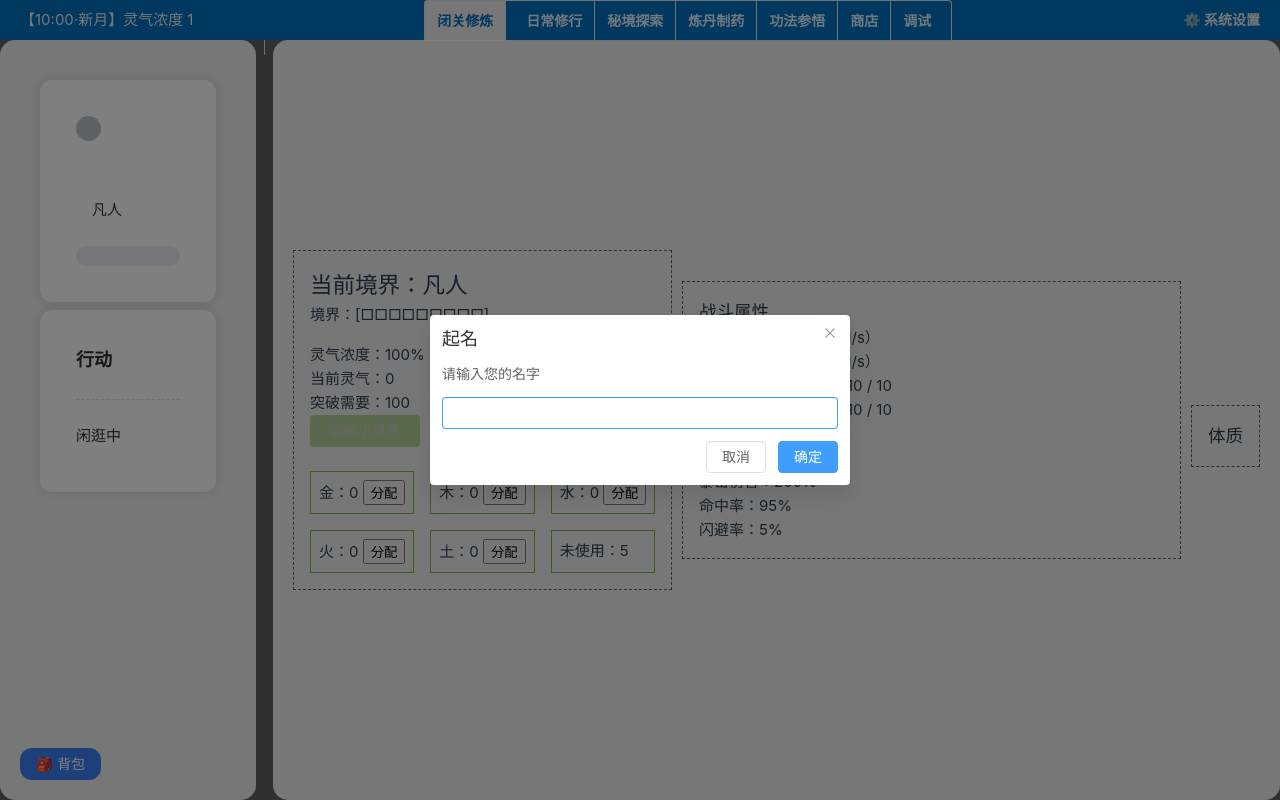
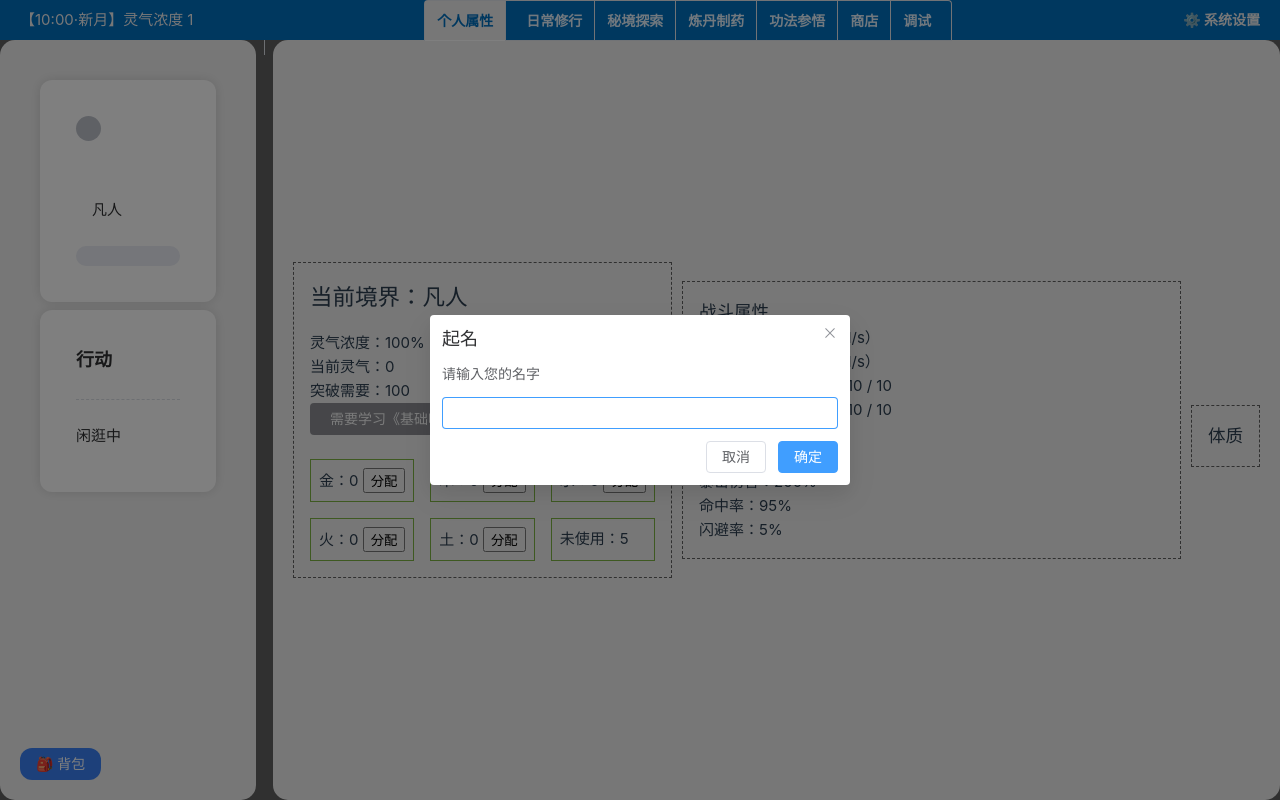
Before and after one commit to gjy1992/CultivatingLoop, a Vue app: page / in a window 1280 px wide. Built offline with nearby package versions, Linux system fonts and the light colour scheme; the HTML template or start-up script is replaced by a standard one.

Commit message:
优化突破按钮及提示，todo又加了一大堆

```diff
--- a/src/App.vue
+++ b/src/App.vue
@@ -127,7 +127,7 @@ export default defineComponent({
 
     // 主操作列表[4,9](@ref)
     const mainActions: GameAction[] = reactive([
-      { label: '闭关修炼', path: '/' },
+      { label: '个人属性', path: '/' },
       { label: '日常修行', path: '/action' },
       { label: '秘境探索', path: '/map', enable: (user) => user.realmStatus.majorRealm > 1 },
       { label: '炼丹制药', path: '/alchemy', enable: () => false },
--- a/src/stores/user.ts
+++ b/src/stores/user.ts
@@ -388,15 +388,16 @@ interface SkillData {
   level: number // 技能等级
 }
 
-type UserCondition = (user: UserStoreType) => boolean
-const LevelUpRequirements: (UserCondition | undefined)[] = [
-  //凡人=>练气
-  (user: UserStoreType) => {
-    return user.hasPassiveSkills('基础吐纳术')
-  },
+type LevelUpRequirement = {
+  check: (user: UserStoreType) => boolean
+  description: string
+}
+
+const LevelUpRequirements: (LevelUpRequirement | undefined)[] = [
   //练气=>筑基
-  (user: UserStoreType) => {
-    return user.hasPassiveSkills('筑基丹')
+  {
+    check: (user) => user.hasPassiveSkills('筑基丹'),
+    description: '需要购买 筑基丹 ',
   },
 ]
 
@@ -538,14 +539,28 @@ export const useUserStore = defineStore('user', {
         return -1 // 死亡
       }
     },
-    CanLevelUp(): boolean {
-      // 判断是否可以突破
-      let r = this.qiSystem.currentQi >= this.realmStatus.requiredQi
-      if (this.realmStatus.minorRealm == 9 || this.realmStatus.majorRealm == 0) {
-        const req_func = LevelUpRequirements[this.realmStatus.majorRealm]
-        if (req_func) r = r && req_func(this)
+    CanLevelUp(): { can: boolean; reason?: string } {
+      if (this.realmStatus.minorRealm === 0 && this.qiSystem.currentQi === 0) {
+        return { can: false, reason: "需要学习《基础吐纳术》并开始修行" };
       }
-      return r
+      const hasEnoughQi = this.qiSystem.currentQi >= this.realmStatus.requiredQi
+      let can = hasEnoughQi
+      let reason = ''
+
+      const requirement = LevelUpRequirements[this.realmStatus.majorRealm-1]
+
+      if (this.realmStatus.minorRealm === 9) {
+        if (requirement && !requirement.check(this)) {
+          can = false
+          reason = requirement.description
+        }
+      }
+
+      if (!hasEnoughQi) {
+        reason = '灵气不足'
+      }
+
+      return { can, reason }
     },
     LevelUp(): void {
       if (this.realmStatus.majorRealm == 0) {
--- a/src/views/CultivateView.vue
+++ b/src/views/CultivateView.vue
@@ -6,7 +6,6 @@
       <!-- 境界状态 -->
       <div class="realm-status">
         <h2>当前境界：{{ player.majorRealmsName() }} {{ player.minorRealmsName() }}</h2>
-        <div class="progress">境界：[{{ realmProgress }}]</div>
       </div>
 
       <!-- 灵气操作 -->
@@ -14,27 +13,13 @@
         <p>灵气浓度：{{ Math.round(player.qiSystem.concentrationFactor * 100) }}%</p>
         <p>当前灵气：{{ Math.round(player.qiSystem.currentQi) }}</p>
         <p>突破需要：{{ player.realmStatus.requiredQi }}</p>
-        <!-- <el-button @click="absorbQi">吸收灵气</el-button> -->
         <el-button
           @click="player.LevelUp()"
-          :disabled="
-            !player.CanLevelUp() ||
-            player.realmStatus.minorRealm == 9 ||
-            player.realmStatus.majorRealm == 0
-          "
+          :disabled="!breakthroughInfo.can"
           class="breakthrough-btn"
+          :style="{ color: player.CanLevelUp().can ? '#ffd700' : '#ffffff' }"
         >
-          突破小境界
-        </el-button>
-        <el-button
-          @click="player.LevelUp()"
-          :disabled="
-            !player.CanLevelUp() ||
-            (player.realmStatus.minorRealm < 9 && player.realmStatus.majorRealm > 0)
-          "
-          class="breakthrough-btn"
-        >
-          突破大境界
+          {{ breakthroughInfo.reason ? breakthroughInfo.reason : '突破' }}
         </el-button>
       </div>
 
@@ -111,10 +96,7 @@ import { ElButton } from 'element-plus'
 const player = useUserStore()
 
 // 计算属性[2,5](@ref)
-const realmProgress = computed(() => {
-  const progress = player.realmStatus.minorRealm
-  return '■'.repeat(progress) + '□'.repeat(9 - progress)
-})
+const breakthroughInfo = computed(() => player.CanLevelUp())
 
 // 突破境界方法
 const startBreakThrough = () => {
@@ -176,7 +158,7 @@ const constitutionHint = (v: ConstitutionData) => {
 
 .breakthrough-btn {
   padding: 8px 20px;
-  background: #7cb342;
+  background: #2c2f3a;
   border: none;
   cursor: pointer;
   transition: opacity 0.3s;
```
Also changed, not shown: 1 other file (tests, documents, lock files or other folders).
